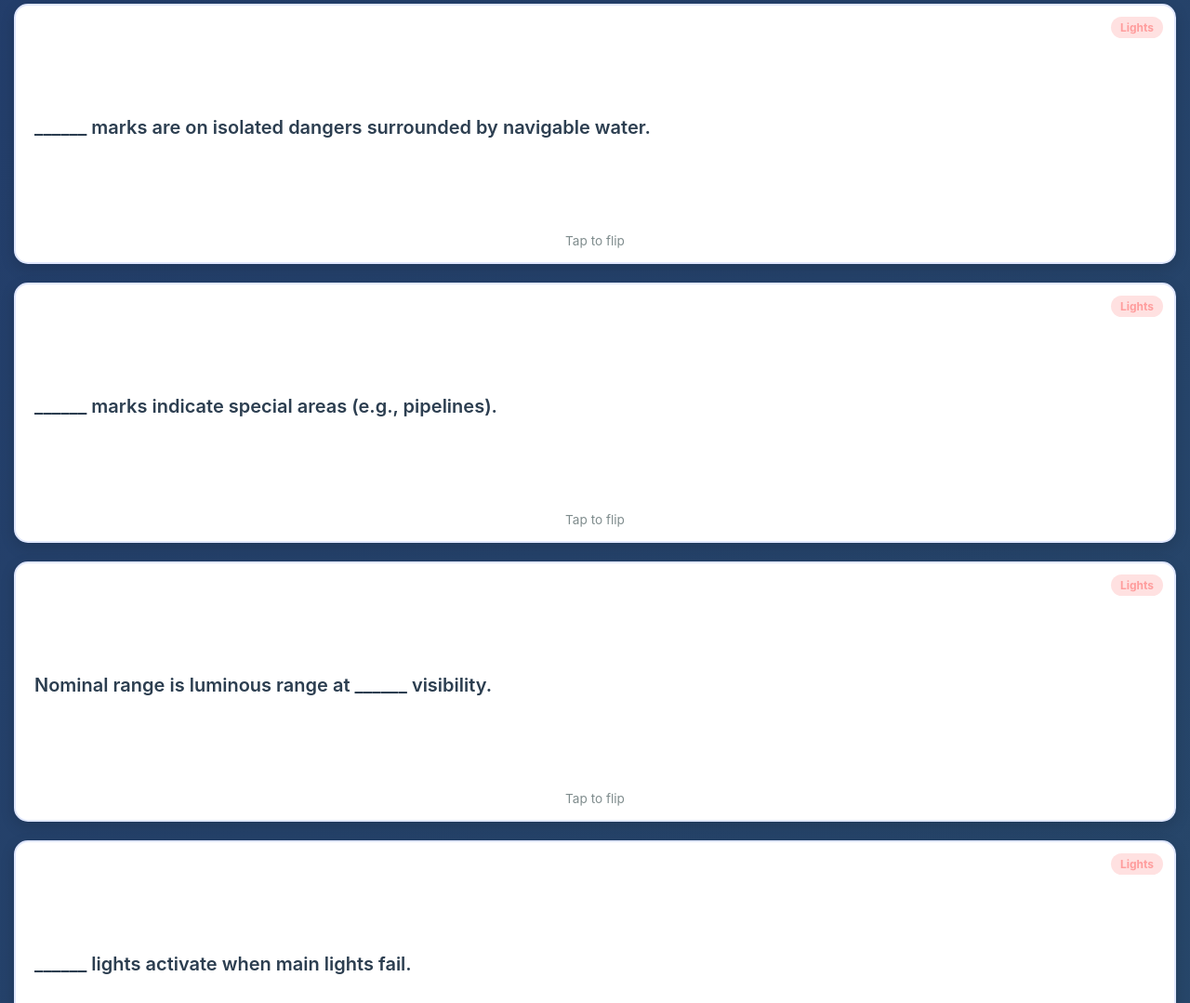
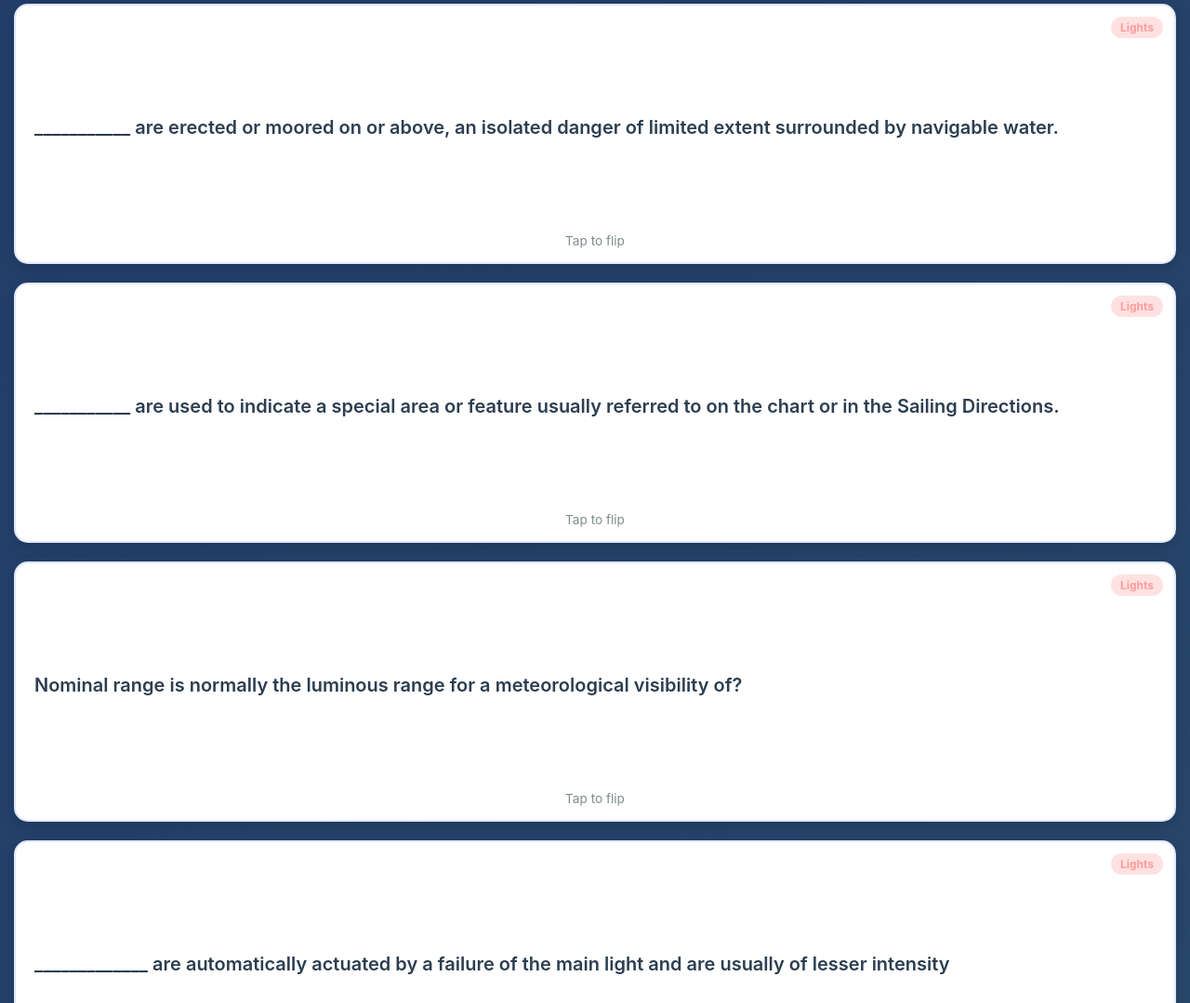
Before and after one commit to AbdullaAlfalasi-767/navigation-flashcards, a plain HTML site: page index.html in a window 1280 px wide. Shown: the part 5160-6239 px from the top of the page at 93% size. Drawn offline with Linux system fonts and the light colour scheme.

Commit message:
Update index.html

```diff
--- a/index.html
+++ b/index.html
@@ -594,7 +594,7 @@
             {
                 id: 71,
                 category: "lights",
-                front: "A light with shorter light duration than darkness duration is called ______.",
+                front: "A light in which total duration of light in a period is shorter than the total duration of darkness.",
                 back: "Flashing"
             },
             {
@@ -618,31 +618,31 @@
             {
                 id: 76,
                 category: "lights",
-                front: "______ marks are on isolated dangers surrounded by navigable water.",
+                front: "___________ are erected or moored on or above, an isolated danger of limited extent surrounded by navigable water.",
                 back: "Isolated danger mark"
             },
             {
                 id: 77,
                 category: "lights",
-                front: "______ marks indicate special areas (e.g., pipelines).",
+                front: "___________ are used to indicate a special area or feature usually referred to on the chart or in the Sailing Directions.",
                 back: "Special mark"
             },
             {
                 id: 78,
                 category: "lights",
-                front: "Nominal range is luminous range at ______ visibility.",
+                front: "Nominal range is normally the luminous range for a meteorological visibility of?",
                 back: "10 Miles"
             },
             {
                 id: 79,
                 category: "lights",
-                front: "______ lights activate when main lights fail.",
+                front: "_____________ are automatically actuated by a failure of the main light and are usually of lesser intensity",
                 back: "Emergency lights"
             },
             {
                 id: 80,
                 category: "lights",
-                front: "______ detect fog and switch on fog signals.",
+                front: "The purpose of _____________ is to detect fog automatically and switch on fog signals.",
                 back: "Fog detector lights"
             },
             {
@@ -667,7 +667,7 @@
                 id: 11,
                 category: "lights",
                 front: "What are the 5 types of navigation marks?",
-                back: "Lateral, Cardinal, Isolated danger, Safe water, Special"
+                back: "Lateral mark, Cardinal mark, Isolated danger mark, Safe water mark, Special mark"
             },
             {
                 id: 81,
@@ -678,13 +678,13 @@
             {
                 id: 82,
                 category: "tides",
-                front: "The height of ______ is the mean of the lower of two daily high waters.",
+                front: "The height of ______ is the mean of the lower of the two daily high waters over a long period of time.",
                 back: "MLHW"
             },
             {
                 id: 83,
                 category: "tides",
-                front: "The ______ is the highest predictable tide level.",
+                front: "The ______ is highest level which can be predicted to occur under average meteorological conditions and any combination of astronomical conditions.",
                 back: "Highest Astronomical Tide"
             },
             {
@@ -702,19 +702,19 @@
             {
                 id: 86,
                 category: "tides",
-                front: "Earth describes a ______ ellipse around Earth-Moon barycentre.",
+                front: "The Earth describes a very ellipse about the Earth-Moon barycentre.",
                 back: "Small"
             },
             {
                 id: 87,
                 category: "tides",
-                front: "Tidal effect of non-Sun/Moon bodies is ______.",
+                front: "Tidal effect of heavenly bodies on earth other than sun and moon is ______.",
                 back: "Negligible"
             },
             {
                 id: 88,
                 category: "tides",
-                front: "At ______ tides, higher highs and lower lows occur.",
+                front: "At ___________ tides higher high waters and lower low waters than usual will be experienced.",
                 back: "Spring"
             },
             {
@@ -738,20 +738,20 @@
             {
                 id: 92,
                 category: "tides",
-                front: "Earth-Moon rotation center is called ______.",
+                front: "The earth and moon forming an independent system rotating about a common center of gravity known as the earth-moon ___________.",
                 back: "Barycentre"
             },
             {
                 id: 93,
                 category: "tides",
-                front: "Sun's tide-raising force is ______ of the Moon's.",
+                front: "The Sun has a much greater mass than the Moon, the Sun's tide-raising force is nevertheless only about ______ that of the Moon.",
                 back: "45%"
             },
             {
                 id: 20,
                 category: "tides",
                 front: "What is a lunar month?",
-                back: "29.5 days (Moon's orbit around Earth)"
+                back: "29.5 days which the moon takes to revolve around the Earth with respect to the sun."
             },
             {
                 id: 21,
@@ -762,7 +762,7 @@
             {
                 id: 22,
                 category: "tides",
-                front: "Which bodies cause the strongest tides?",
+                front: "Which heavenly bodies have the greatest tide-raising effect?",
                 back: "Moon and Sun"
             },
             {
@@ -775,84 +775,84 @@
                 id: 117,
                 category: "position",
                 front: "What is estimated position?",
-                back: "DR position adjusted for leeway, tidal stream, current and drift"
+                back: "DR position adjusted for leeway, tidal stream, current and surface drift"
             },
             {
                 id: 118,
                 category: "position",
-                front: "How does ship speed affect leeway?",
+                front: "118.	What is effect of own ship speed on leeway?",
                 back: "Higher speed = less leeway"
             },
             {
                 id: 121,
                 category: "position",
                 front: "Name factors affecting leeway?",
-                back: "Ship speed, wind, hull area, water depth"
+                back: "Ship speed, wind speed, Longitudinal area, water depth"
             },
             {
                 id: 141,
                 category: "position",
-                front: "List any 5 fix methods?",
-                back: "Bearing+range, bearing+sounding, transit+angle, running fix, astronomical"
+                front: "120.	List any 5 methods of obtaining a fix?",
+                back: "Bearing and range, bearing and sounding, transit and angle, running fix, Two or more ranges"
             },
             {
                 id: 142,
                 category: "position",
                 front: "Explain any 3 causes of cocked hat.",
-                back: "Time gaps, landmark misidentification, compass error"
+                back: "Error in identifying the object, Error in plotting the lines of bearing, Compass error"
             },
             {
                 id: 16,
                 category: "instruments",
-                front: "What is zone time on land called?",
+                front: "What is the name of zone time on land?",
                 back: "Standard Time"
             },
             {
                 id: 21,
                 category: "instruments",
-                front: "What happens when crossing the date line?",
-                back: "Eastbound: lose a day; Westbound: gain a day"
+                front: "What is action on crossing the date line?",
+                back: "easterly course, the date is put back a day; on a westerly course, the date is put forward a day"
             },
             {
                 id: 2,
                 category: "instruments",
-                front: "Purpose of speed logs?",
+                front: "What is the purpose of speed logs?",
                 back: "Measure ship speed & distance covered"
             },
             {
                 id: 3,
                 category: "instruments",
-                front: "Are high Stuart's Distance Meter readings reliable?",
-                back: "No"
+                front: "How is higher readings of Stuart's Distance Meter considered?",
+                back: "cannot generally be considered reliable"
             },
             {
                 id: 4,
                 category: "instruments",
-                front: "Stuart's Distance Meter height scale range?",
+                front: "What is height scale of Stuart's Distance Meter?",
                 back: "0 to 220 feet"
             },
             {
                 id: 7,
                 category: "instruments",
-                front: "Where are log errors recorded?",
+                front: "Where the record of log error be recorded?",
                 back: "Navigational Data Book"
             },
             {
                 id: 125,
                 category: "publications",
-                front: "Publications with current info?",
+                front: "Name the publications which contain information about currents?",
                 back: "Charts, Sailing Directions, Ocean Passages, Mariner's Handbook"
             },
             {
                 id: 128,
                 category: "publications",
-                front: "List any 5 navigation publications?",
-                back: "Sailing Directions, List of Lights, Tide Tables, Nautical Almanac, Ocean Passages"
+                front: "List any Five publications used for navigation at sea?",
+                back: "Admiralty Sailing Directions, Admiralty List of Light and fog signals, Admiralty Tide Tables, Admiralty Distance Table, Admiralty List of Radio Signals"
             },
             {
                 id: 130,
                 category: "publications",
-                front: "Info in Admiralty Sailing Directions?",
+                front: "List information given in Admiralty Sailing Directions?",
                 back: "Coast descriptions, tides, ports, hazards, buoyage systems, routes"
             }
         ];
```
